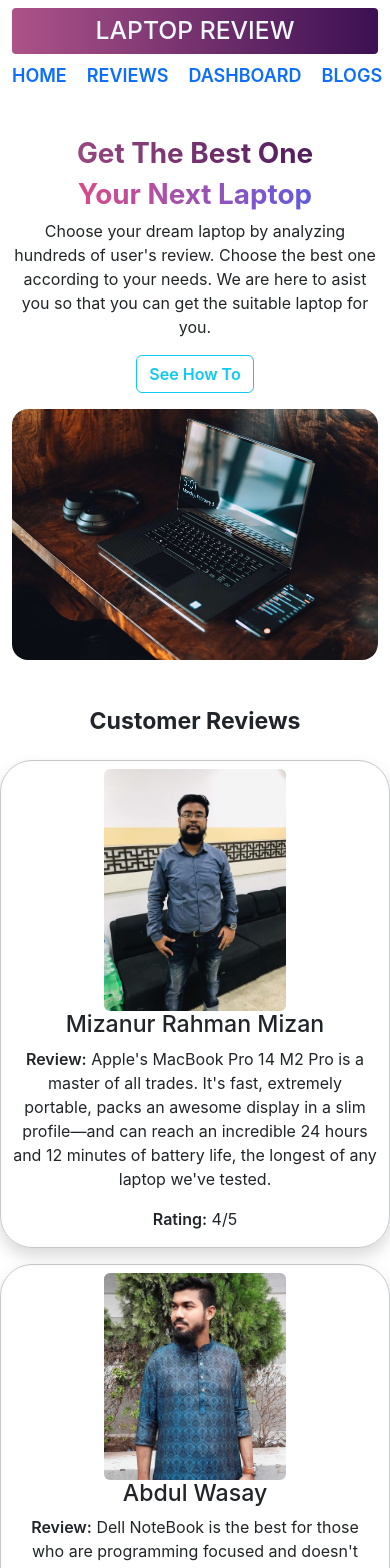
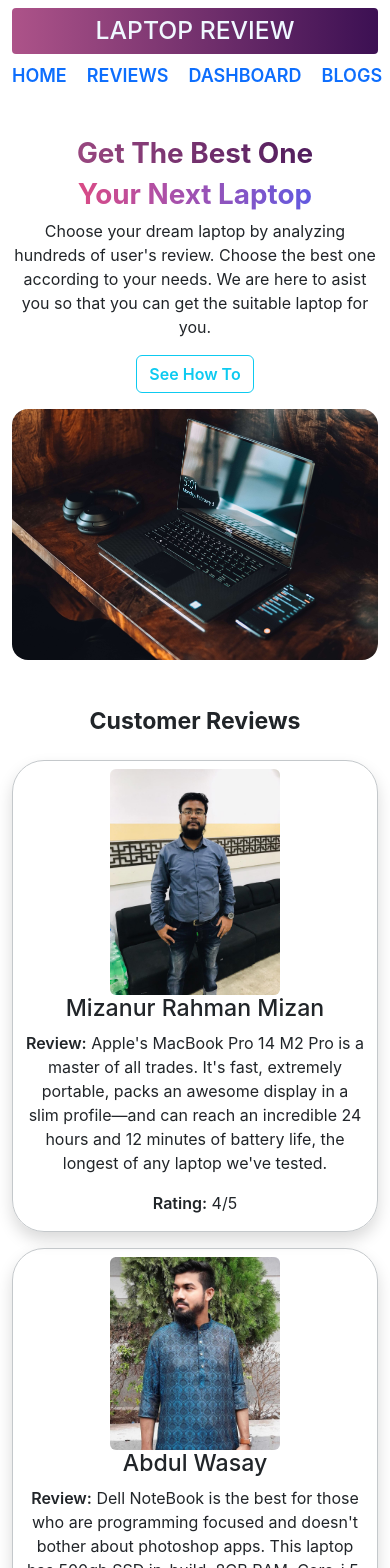
Before and after one commit to Junaith1994/react-laptop-reviews, a React (Create React App) app: page / in a window 390 px wide. Shown: the top 1568 px of the page. Built offline with nearby package versions, Linux system fonts and the light colour scheme.

Commit message:
Updated mobile responsiveness

```diff
--- a/src/components/Home/Home.js
+++ b/src/components/Home/Home.js
@@ -28,9 +28,9 @@ const Home = () => {
                 </div>
             </div>
             {/* Review Section */}
-            <div className='my-5'>
+            <div className='container my-5'>
                 <h2 className='fs-3 fw-bold'>Customer Reviews</h2>
-                <div className='row reviews-container'>
+                <div className='row'>
                     {
                         reviewsData.slice(0, 3).map(review => <Review
                             key={review.id}
```
